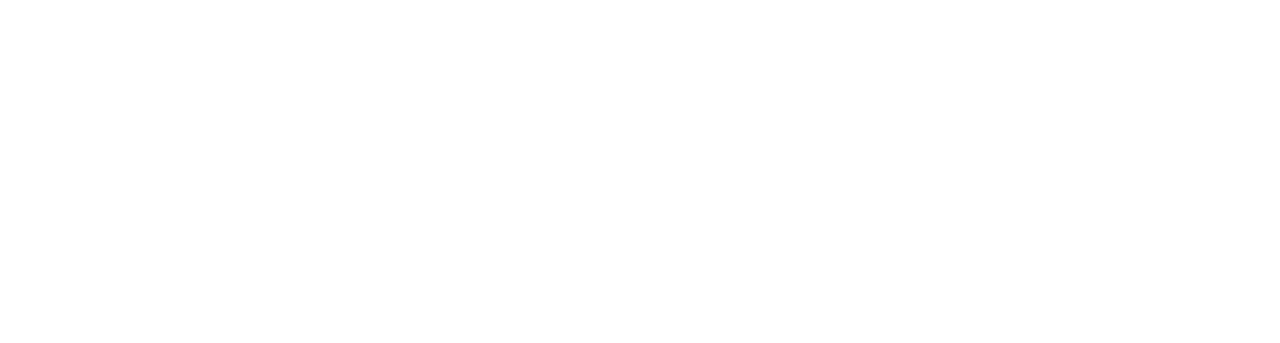
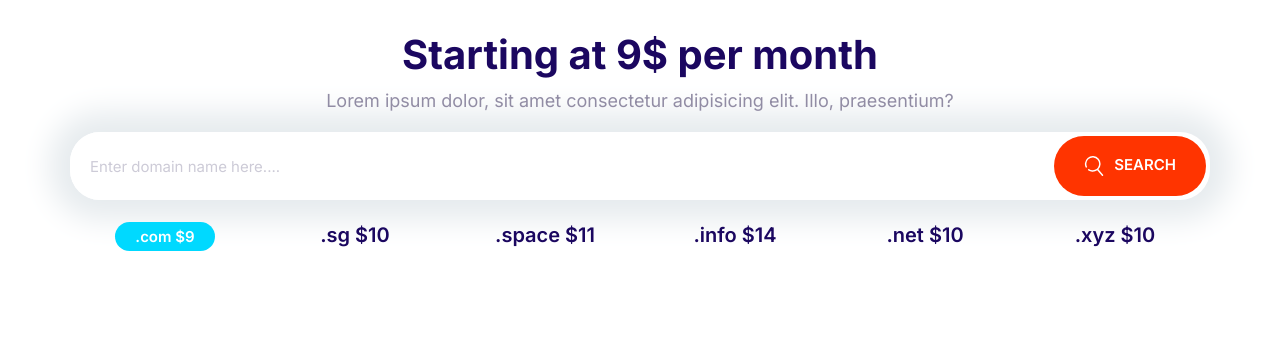
Before and after one commit to MeeetShaaah/MeeShaa-Basic-HTML-CSS-Website, a plain HTML site: page index.html in a window 1280 px wide. Drawn offline with Linux system fonts and the light colour scheme.

Commit message:
Build Domainblock component.

```diff
--- a/CSS/styles.css
+++ b/CSS/styles.css
@@ -197,11 +197,19 @@ a{
     cursor: pointer;
     font-size: 1.8rem;
     font-weight: 600;
+    margin: 1rem 0;
+    outline: 0;
     padding: 2rem 3rem;
+    text-align: center;
     text-transform: uppercase;
     white-space: nowrap;
-    text-align: center;
-    margin: 1rem 0;
+}
+
+.btn .icon{
+    width: 2rem;
+    height: 2rem;
+    margin-right: 1rem;
+    vertical-align: middle;
 }
 
 .btn--primary{
@@ -285,7 +293,7 @@ a{
 .input-group .input{
     border: 0;
     flex-grow: 1;
-    padding: 1.5rem 1rem;
+    padding: 1.5rem 2rem;
 }
 
 .input-group .btn{
@@ -711,3 +719,29 @@ a{
         align-self: center;
     }
 }
+
+/* Domain Block.... */
+
+.block-domain .input-group{
+    box-shadow: 0 0 30px 20px #e6ebee;
+    border: 0;
+    /* margin: auto 0;
+    max-width: 670px; */
+}
+
+.block-domain__prices{
+    display: grid;
+    grid-template-columns: repeat(3 , 1fr);
+    grid-template-rows: repeat(2, 6rem);
+    font-size: 2rem;
+    font-weight: 600;
+    justify-items: center;
+    /* max-width: 700px;
+    margin: 0 auto; */
+}
+
+@media screen and (min-width:768px) {
+    .block-domain__prices{
+            grid-template-columns: repeat(auto-fit, minmax(100px, 1fr));
+    }
+}
--- a/index.html
+++ b/index.html
@@ -11,7 +11,30 @@
     <link rel="stylesheet" href="css/styles.css">
 </head>
 <body>
+    <!-- There is a size problem with domain search box, have to fix it, it's too large for wide screen -->
 
+    <section class=" container block-domain ">
+        <header class="block__header">
+            <h2>Starting at 9$ per month</h2>
+            <p>Lorem ipsum dolor, sit amet consectetur adipisicing elit. Illo, praesentium?</p>
+        </header>
+        <div class="input-group">
+            <input type="text" class="input" placeholder="Enter domain name here....">
+            <button class="btn btn--accent">
+                <svg class="icon icon--white">
+                    <use xlink:href="images/sprite.svg#search"></use>
+                </svg>Search
+            </button>
+        </div>
+        <ul class="list block-domain__prices">
+            <li><span class="badge badge--secondary">.com $9</span></li>
+            <li>.sg $10</li>
+            <li>.space $11</li>
+            <li>.info $14</li>
+            <li>.net $10</li>
+            <li>.xyz $10</li>
+        </ul>
+    </section>
     <script src="js/main.js"></script>
 </body>
 </html>
```
Also changed, not shown: Components/domainBlock.html (added, +24 -0 lines), Components/hero.html (+5 -1 lines), Images/banner.png, Images/banner.webp (added), Images/banner@2x.png (added), Images/banner@2x.webp (added).
